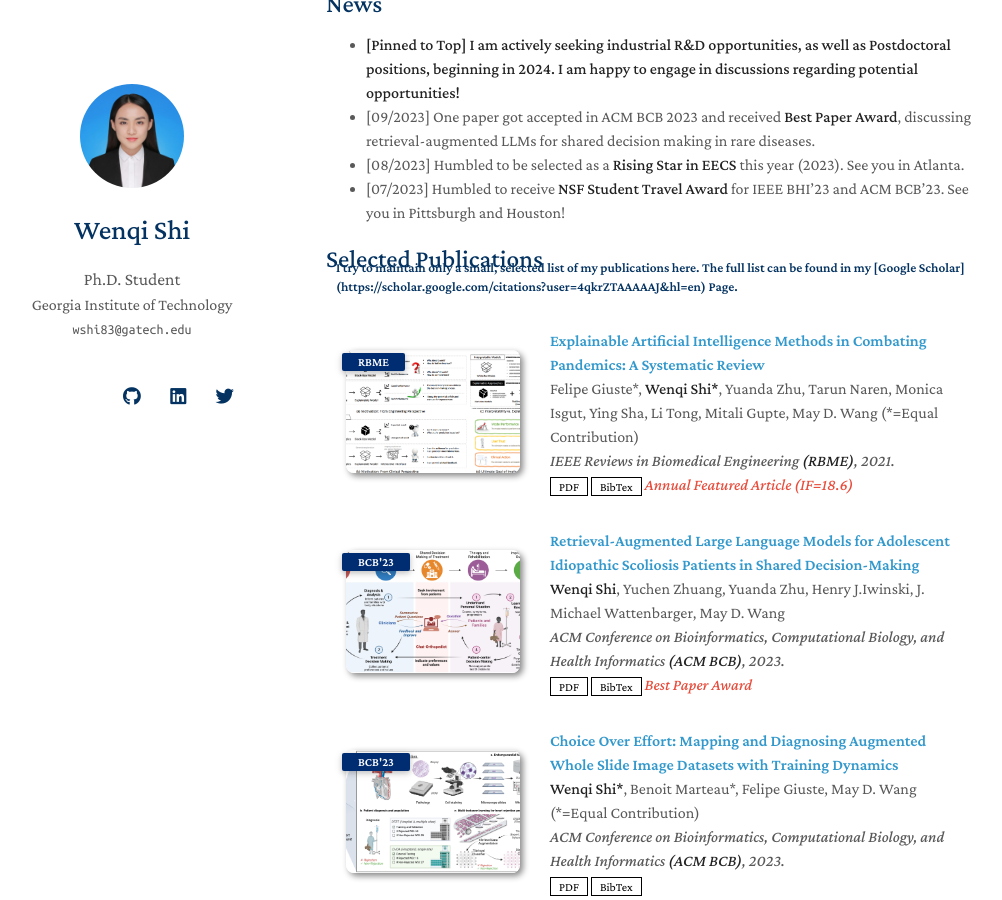
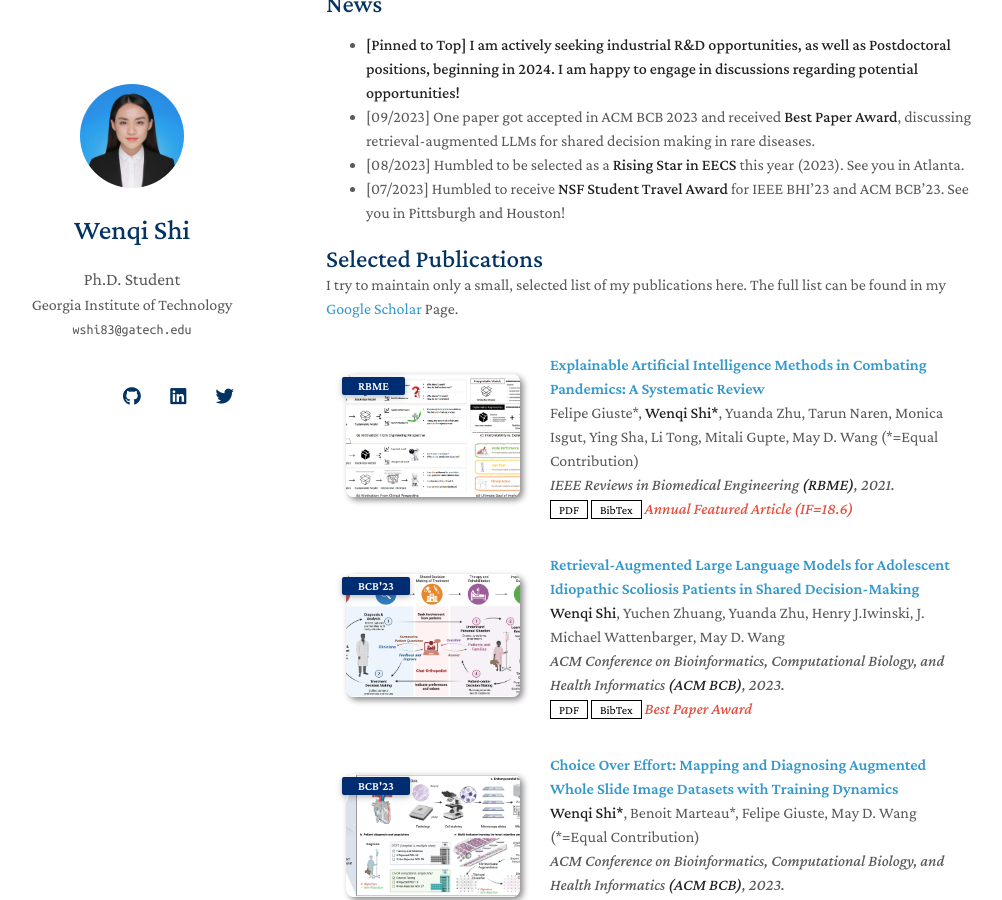
Before and after one commit to wshi83/wshi83.github.io, a Jekyll site: the page built from index.md, in a window 1280 px wide and 900 px high, scrolled down 441 px. Shown: the whole window, without its empty margins (144-1146 px from the left). Built offline with Jekyll 4.4.1, drawn with Linux system fonts in a browser that asks for light colours; nearby versions of some CDN libraries; a style sheet for code colours, icons or effects is not loaded; our own code applies the rules of GitHub Pages for plain Markdown files.

Commit message:
minor changes

```diff
--- a/_includes/publications.md
+++ b/_includes/publications.md
@@ -1,6 +1,6 @@
-<h2 id="publications" style="margin: 2px 0px -15px;">Selected Publications</h2>
+<h2 id="publications" style="margin: 2px 0px 0px;">Selected Publications</h2>
 
-<h5 style="margin:0 10px 0;">I try to maintain only a small, selected list of my publications here. The full list can be found in my [Google Scholar](https://scholar.google.com/citations?user=4qkrZTAAAAAJ&hl=en) Page.</h5>
+I try to maintain only a small, selected list of my publications here. The full list can be found in my [Google Scholar](https://scholar.google.com/citations?user=4qkrZTAAAAAJ&hl=en) Page.
 
 <div class="publications">
 <ol class="bibliography">
```
